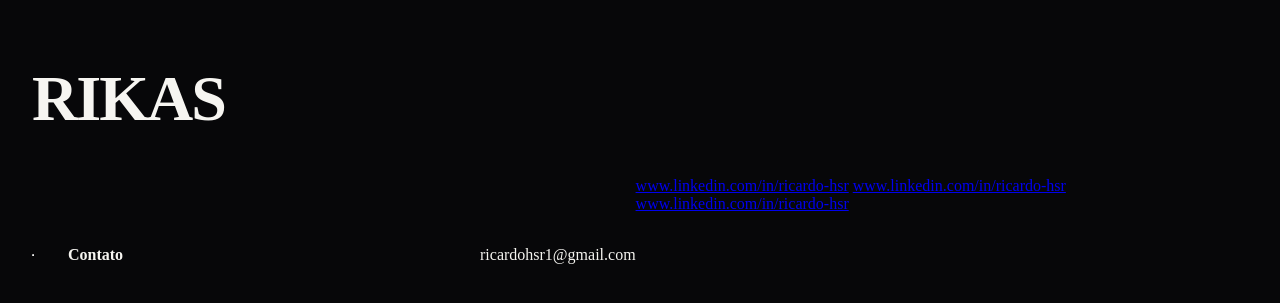
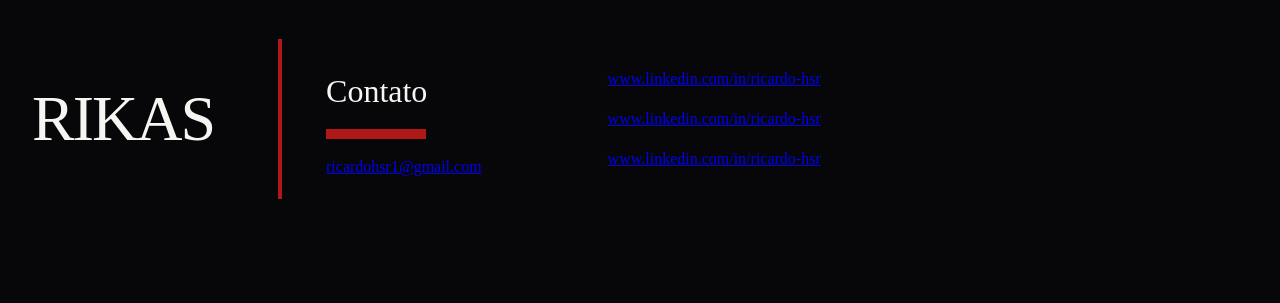
Before and after one commit to R1K4S/Portifolio, a plain HTML site: page index.html in a window 1280 px wide. Shown: the part 2303-2606 px from the top of the page. After the commit the page ends 2534 px from the top, so only its background shows below. Drawn offline with Linux system fonts and the light colour scheme; a web font is replaced by a local one.

Commit message:
Capitulo 1

```diff
--- a/index.html
+++ b/index.html
@@ -83,16 +83,18 @@
         <div class="footer-box-1">
             <h1 class="footer-h1">RIKAS</h1>
             <div class="footer-box-2">
-                <hr>
-                <h2 class="footer-h2-contato">Contato</h2>
-                <img src="" alt="">
-                <a class="footer-email-link" href="mailto:ricardohsr1@gmail.com">ricardohsr1@gmail.com</a>
+                <hr class="footer-hr-vetical">
+                <div class="footer-box-3">
+                    <h2 class="footer-h2-contato">Contato</h2>
+                    <hr class="footer-hr">
+                    <a class="footer-email-link" href="mailto:ricardohsr1@gmail.com">ricardohsr1@gmail.com</a>
+                </div>
             </div>
         </div>
-        <div class="footer-box-3">
-            <a href="https://www.linkedin.com/in/ricardo-hsr" target="_blank" rel="noopener noreferrer">www.linkedin.com/in/ricardo-hsr</a>
-            <a href="https://www.linkedin.com/in/ricardo-hsr" target="_blank" rel="noopener noreferrer">www.linkedin.com/in/ricardo-hsr</a>
-            <a href="https://www.linkedin.com/in/ricardo-hsr" target="_blank" rel="noopener noreferrer">www.linkedin.com/in/ricardo-hsr</a>
+        <div class="footer-box-4">
+            <a class="footer-links" href="https://www.linkedin.com/in/ricardo-hsr" target="_blank" rel="noopener noreferrer">www.linkedin.com/in/ricardo-hsr</a>
+            <a class="footer-links" href="https://www.linkedin.com/in/ricardo-hsr" target="_blank" rel="noopener noreferrer">www.linkedin.com/in/ricardo-hsr</a>
+            <a class="footer-links" href="https://www.linkedin.com/in/ricardo-hsr" target="_blank" rel="noopener noreferrer">www.linkedin.com/in/ricardo-hsr</a>
         </div>
     </footer>
 </body>
--- a/style.css
+++ b/style.css
@@ -250,49 +250,75 @@ body {
   padding:2rem;
   display:flex;
   flex-direction:row;
-  justify-content:space-between;
+  gap: 10rem;
+  justify-items: center;
   align-items:center;
   position:relative;
+}
+.footer-box-1{
+  padding:0px;
+  display:flex;
+  flex-direction:row;
+  justify-content:flex-start;
+  align-items:center;
+  gap:64px;
+}
+.footer-box-2{
+  padding:0px;
+  display:flex;
+  flex-direction:row;
+  justify-content:flex-start;
+  align-items:center;
+  gap:10px;
+  position:relative;
+}
+.footer-box-3{
+  height:150px;
+  padding:0px;
+  display:flex;
+  flex-direction:column;
+  gap:19px;
+  left:34px;
+  top:29px;
+  position:relative;
+}
+.footer-box-4{
+  padding:0px;
+  display:flex;
+  flex-direction:column;
+  gap:22px;
+  position:relative;
+}
+.footer-hr{
+  height: 10px;
+  width: 100px;
+  border:none;
+  background-color: var(--red);
+}
+.footer-hr-vetical{
+  height:10em;
+  width: 0.25rem;
+  border:none;
+  background-color: var(--red);
 }
 .footer-h1{
   color: var(--white);
   text-align:left;
   vertical-align:text-top;
-  font-size:64px;
+  font-size:4rem;
+  font-weight: 400;
   font-family:Inria Serif;
   letter-spacing:-2px;
-  line-height:120.00000476837158px;
   border-style:hidden;
   outline:none;
-  width:173px;
 }
-.footer-email-link{
-  color:var(--white);
+.footer-h2-contato{
+  color: var(--white);
   text-align:left;
   vertical-align:text-top;
-  font: size 24em;;
+  font-size:2rem;
+  font-weight: 400;
   font-family:Inria Serif;
-  line-height:12rem;
   border-style:hidden;
-  text-decoration-line:none;
-  width:var(--white);
+  outline:none;
 }
-.footer-h2-contato{
-color:var(--white);
-text-align:left;
-vertical-align:text-top;
-font-size:1em;
-font-family:Inria Serif;
-border-style:hidden;
-outline:none;
-width:344px;
-}
-.footer-box-2{
-padding:0px;
-display:flex;
-flex-direction:row;
-justify-content:flex-start;
-align-items:center;
-gap:34px;
-position:relative;
-}
```
Also changed, not shown: src/imagens/Icon.png (added), src/imagens/Instagram.png (added), src/imagens/Mail.png (added), src/imagens/Mask group.png (added).
